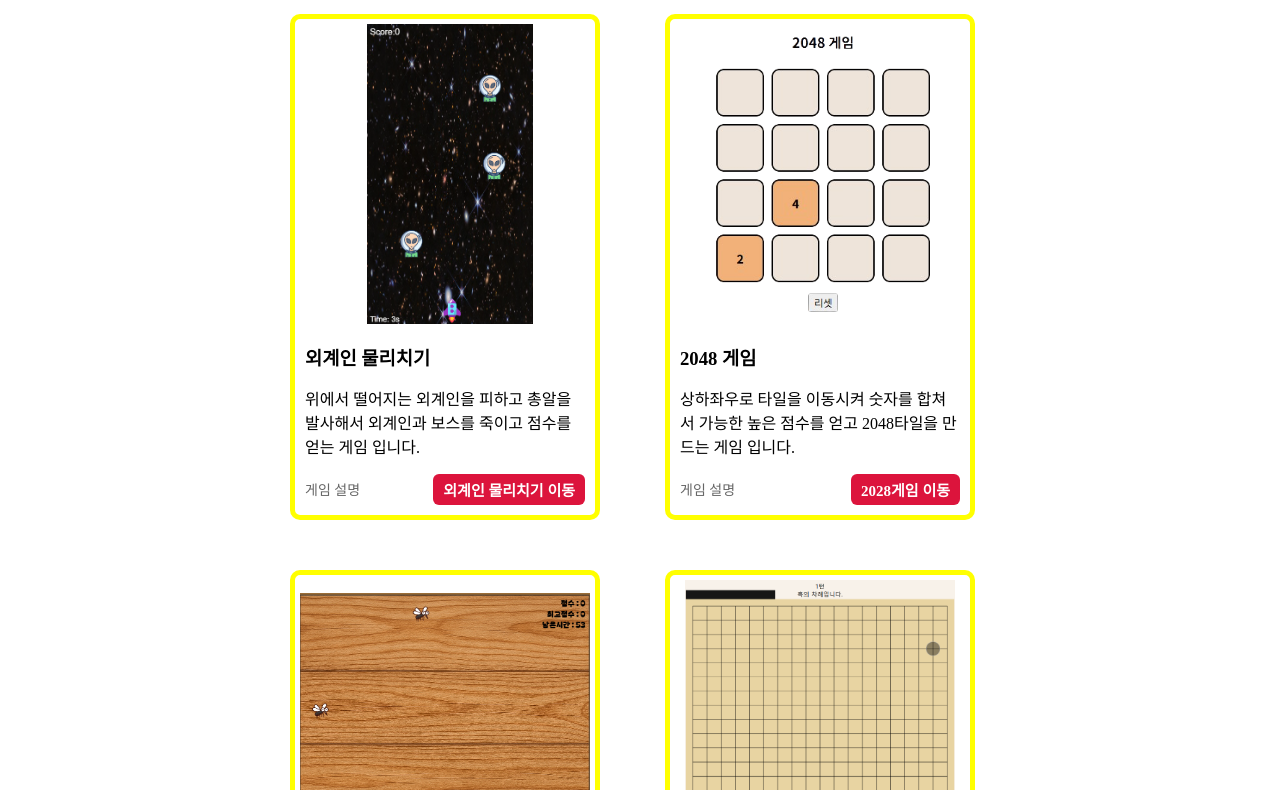
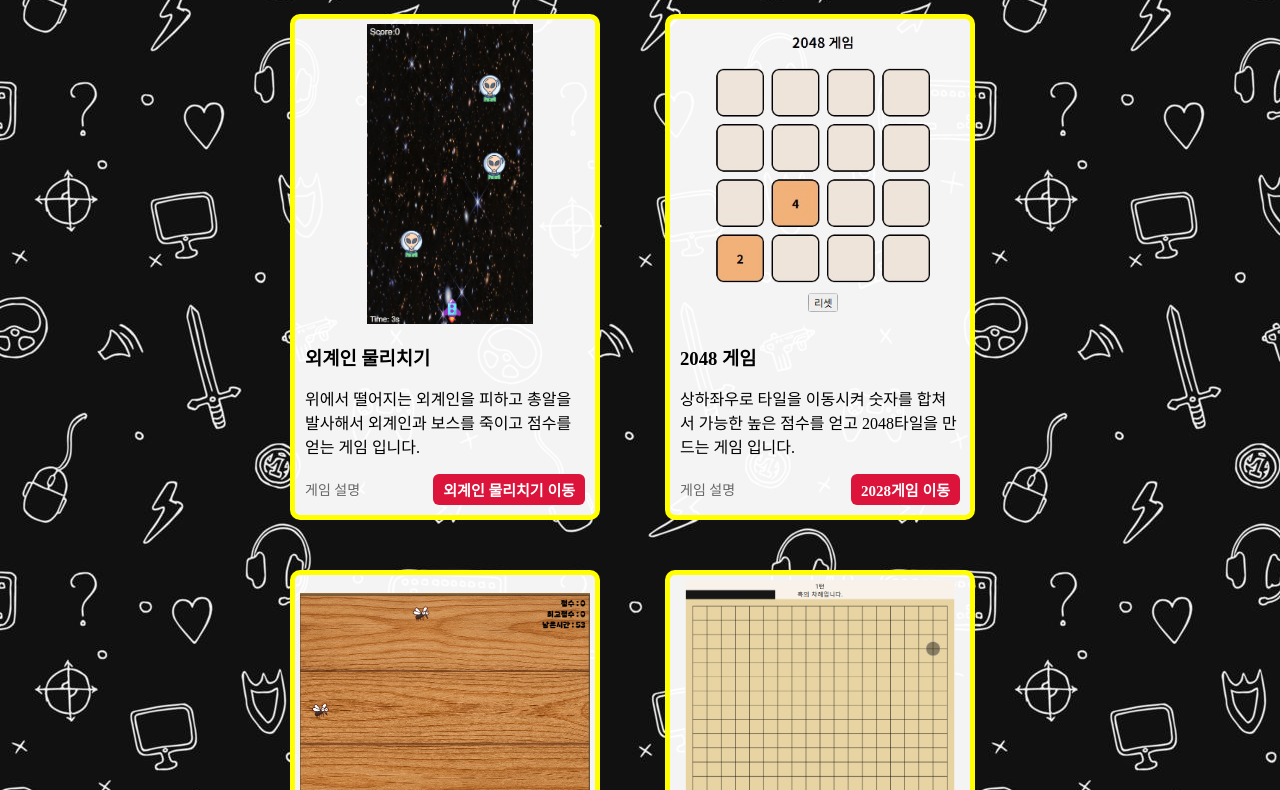
Before and after one commit to wjdgus9033/2-Team-Game-Project, a plain HTML site: page 2TeamGame/index.html in a window 1280 px wide. Shown: the part 100-890 px from the top of the page. Drawn offline with Linux system fonts and the light colour scheme.

Commit message:
상대경로 수정

```diff
--- a/2TeamGame/GameCss/gamecss.css
+++ b/2TeamGame/GameCss/gamecss.css
@@ -1,5 +1,5 @@
 body {
-  background-image: url("./GameImg/game_body.jpg");
+  background-image: url("../GameImg/game_body.jpg");
 }
 
 h1 {
```
